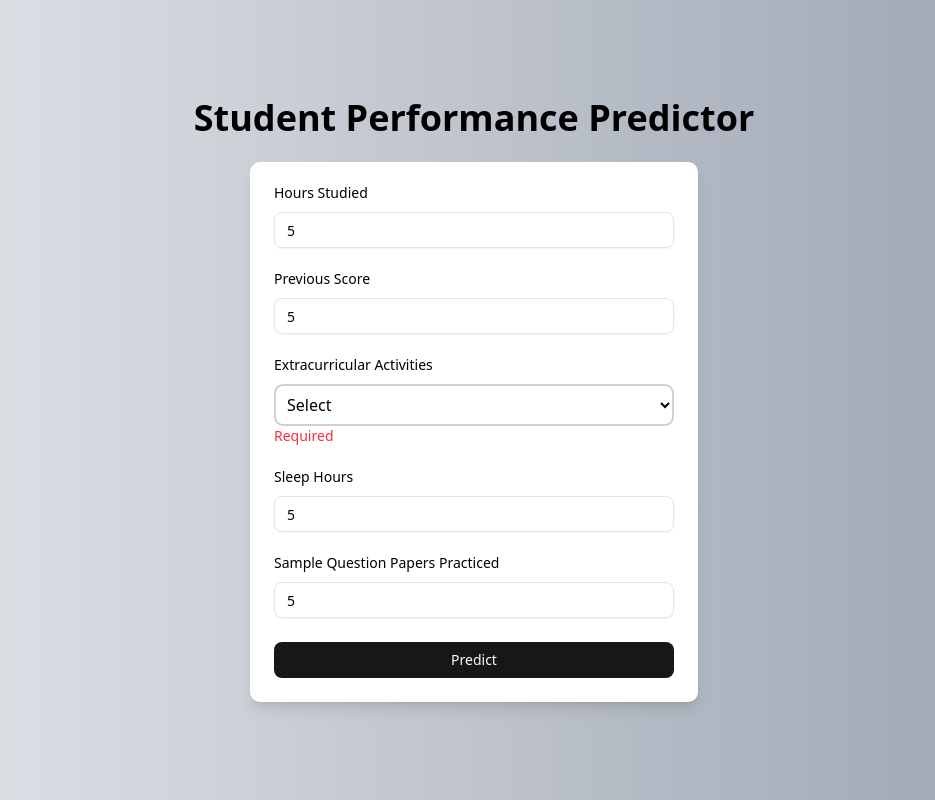
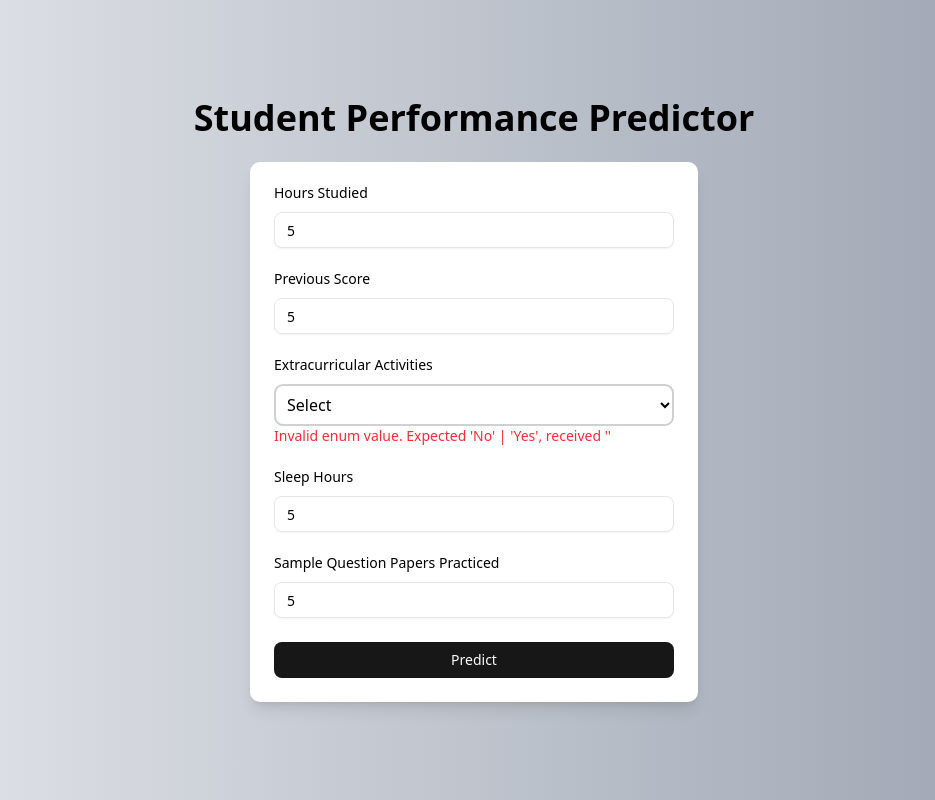
Before and after one commit to Piyushhh786/StudentPredictionWeb, a Next.js app: page /predict in a window 1280 px wide. Both pictures are taken after typing "5", "5", "5", "5" into the empty fields and a click on the button "Predict". Shown: the whole page, without its empty margins (166-1101 px from the left). Built offline with nearby package versions, Linux system fonts and the light colour scheme; no server answers.

Commit message:
configure Zod Validation for both backend and frontend

```diff
--- a/package.json
+++ b/package.json
@@ -31,7 +31,7 @@
     "@types/node": "^20",
     "@types/react": "^19",
     "@types/react-dom": "^19",
-    "drizzle-kit": "^0.31.1",
+    "drizzle-kit": "^0.18.1",
     "eslint": "^9",
     "eslint-config-next": "15.3.3",
     "tailwindcss": "^4",
--- a/src/app/predict/api/route.ts
+++ b/src/app/predict/api/route.ts
@@ -2,10 +2,12 @@
 import { NextResponse} from "next/server";
 import {db} from '@/db/drizzle';
 import {table} from '@/db/schema';
+import { formSchema } from "@/lib/zodSchema";
 export async function POST(req: Request) {
     try {
         const { features, result } = await req.json();
-
+        const parsed = formSchema.parse({features});
+        console.log(parsed);
         const getInt = (val: string | undefined) => {
             const parsed = parseInt(val ?? '');
             return isNaN(parsed) ? 0 : parsed; // Added NaN check
@@ -21,7 +23,6 @@ export async function POST(req: Request) {
         };
 
         const query = await db.insert(table).values(formTable);
-        console.log(query);
         return NextResponse.json({ success: true }, { status: 200 });
     } catch(err) {
         console.log(err);
--- a/src/app/predict/page.tsx
+++ b/src/app/predict/page.tsx
@@ -5,7 +5,8 @@ import { SubmitHandler, useForm } from 'react-hook-form';
 import { Input } from '@/components/ui/input';
 import { Button } from '@/components/ui/button';
 import { Label } from '@/components/ui/label';
-
+import { FormFeatures, formSchema} from '@/lib/zodSchema';
+import { zodResolver } from '@hookform/resolvers/zod';
 
 export default function PredictPage() {
   const [result, setResult] = useState<string | null>(null);
@@ -21,23 +22,16 @@ export default function PredictPage() {
     register,
     handleSubmit,
     formState: { errors, isSubmitting },
-  } = useForm<FormData>();
-  type Features = {
-  "Hours Studied": string;
-  "Previous Scores": string;
-  "Extracurricular Activities": 'Yes' | 'No';
-  "Sleep Hours": string;
-  "Sample Question Papers Practiced": string;
-};
-  type FormData = {
-    features: Features;
-  };
+  } = useForm<FormFeatures>({
+    resolver: zodResolver(formSchema),
+  });
 
-  const onSubmit: SubmitHandler<FormData> = async (data:FormData) => {
+
+  const onSubmit: SubmitHandler<FormFeatures> = async (data: FormFeatures) => {
 
     try {
-        console.log(JSON.stringify(data));
-      const res = await fetch('https://studentprediction-ml.onrender.com/predict', {
+
+        const res = await fetch('https://studentprediction-ml.onrender.com/predict', {
         method: 'POST',
         headers: {
           'Content-Type': 'application/json',
@@ -46,7 +40,7 @@ export default function PredictPage() {
       });
       const json = await res.json();
       setResult(`Predicted Score: ${json.prediction}`);
-      await fetch('https://student-prediction-web.vercel.app/predict/api',{
+      await fetch('http://student-prediction-web.vercel.app/predict/api',{
         method: 'POST',
         headers: {
           'Content-Type': 'application/json',
@@ -68,21 +62,24 @@ export default function PredictPage() {
 
       <form onSubmit={handleSubmit(onSubmit)} className="space-y-6 w-full max-w-md bg-white p-6 rounded-lg shadow-lg">
         {/* Hours Studied */}
-        <div>
+        <section>
           <Label className='mb-3' >Hours Studied</Label>
           <Input type="number" {...register('features.Hours Studied', { required: true })} />
-          {errors.features?.['Hours Studied'] && <p className="text-red-500 text-sm">Required</p>}
-        </div>
+          {errors.features?.["Hours Studied"]?.message && (
+            <p className="text-red-500 text-sm">{errors.features["Hours Studied"].message}</p>
+          )}
+          {/* {errors.features?.['Hours Studied'] && <p className="text-red-500 text-sm">Required</p>} */}
+        </section>
 
         {/* Previous Score */}
-        <div>
+        <section>
           <Label className='mb-3'>Previous Score</Label>
           <Input type="number" {...register('features.Previous Scores', { required: true })} />
-          {errors.features?.['Previous Scores'] && <p className="text-red-500 text-sm">Required</p>}
-        </div>
+          {errors.features?.['Previous Scores']?.message && <p className="text-red-500 text-sm">{errors.features["Previous Scores"].message}</p>}
+        </section>
 
         {/* Extracurricular Activities */}
-        <div>
+        <section>
           <Label className='mb-3'>Extracurricular Activities</Label>
           <select
             className="w-full border border-gray-300 rounded-md p-2"
@@ -92,21 +89,21 @@ export default function PredictPage() {
             <option value="Yes">Yes</option>
             <option value="No">No</option>
           </select>
-          {errors.features?.['Extracurricular Activities'] && <p className="text-red-500 text-sm">Required</p>}
-        </div>
+          {errors.features?.['Extracurricular Activities']?.message && <p className="text-red-500 text-sm">{errors.features['Extracurricular Activities'].message}</p>}
+        </section>
         {/* Sleep Hours */}
-        <div>
+        <section>
           <Label className='mb-3'>Sleep Hours</Label>
           <Input type="number" {...register('features.Sleep Hours', { required: true })} />
-          {errors.features?.['Sleep Hours'] && <p className="text-red-500 text-sm">Required</p>}
-        </div>
+          {errors.features?.['Sleep Hours']?.message && <p className="text-red-500 text-sm">{errors.features['Sleep Hours'].message}</p>}
+        </section>
 
         {/* Question Papers Practiced */}
-        <div>
+        <section>
           <Label className='mb-3'>Sample Question Papers Practiced</Label>
           <Input type="number" {...register('features.Sample Question Papers Practiced', { required: true })} />
-          {errors.features?.['Sample Question Papers Practiced'] && <p className="text-red-500 text-sm">Required</p>}
-        </div>
+          {errors.features?.['Sample Question Papers Practiced']?.message && <p className="text-red-500 text-sm">{errors.features['Sample Question Papers Practiced'].message}</p>}
+        </section>
 
 
         <Button type="submit" className="w-full" disabled={isSubmitting}>
--- /dev/null
+++ b/src/lib/zodSchema.tsx
@@ -0,0 +1,39 @@
+import { z } from 'zod';
+export const formSchema = z.object({
+  features: z.object({
+    "Hours Studied": z.string().regex(/^\d+$/, "Must be a number").refine(val => {
+      const num = Number(val);
+      return num >= 1 && num <= 16;
+    }, {
+      message: "Must be between 1 and 16",
+    }),
+
+    "Previous Scores": z.string().regex(/^\d+$/, "Must be a number").refine(val => {
+      const num = Number(val);
+      return num >= 1 && num <= 100;
+    }, {
+      message: "Must be between 1 and 100",
+    }),
+
+    "Extracurricular Activities": z.enum(["No", "Yes"]),
+
+    "Sleep Hours": z.string().regex(/^\d+$/, "Must be a number").refine(val => {
+      const num = Number(val);
+      return num >= 1 && num <= 16;
+    }, {
+      message: "Must be between 1 and 16",
+    }),
+
+    "Sample Question Papers Practiced": z.string().regex(/^\d+$/, "Must be a number").refine(val => {
+      const num = Number(val);
+      return num >= 1 && num <= 16;
+    }, {
+      message: "Must be between 1 and 16",
+    }),
+  }),
+});
+
+
+export type FormFeatures = z.infer<typeof formSchema>;
+export const schema = z.object({ features: formSchema });
+export type FormData = z.infer<typeof schema>;
```
Also changed, not shown: 1 other file (tests, documents, lock files or other folders).
